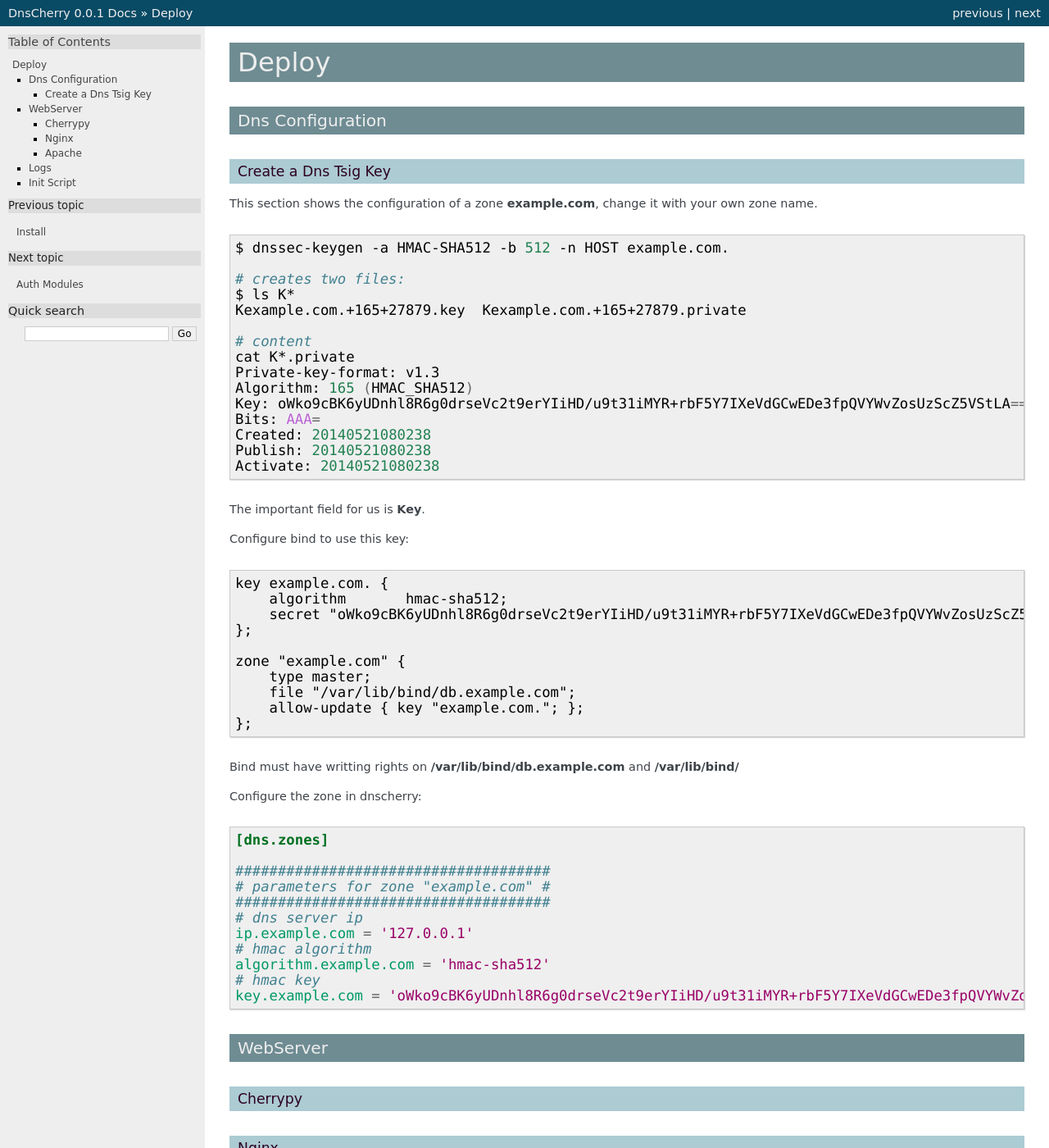
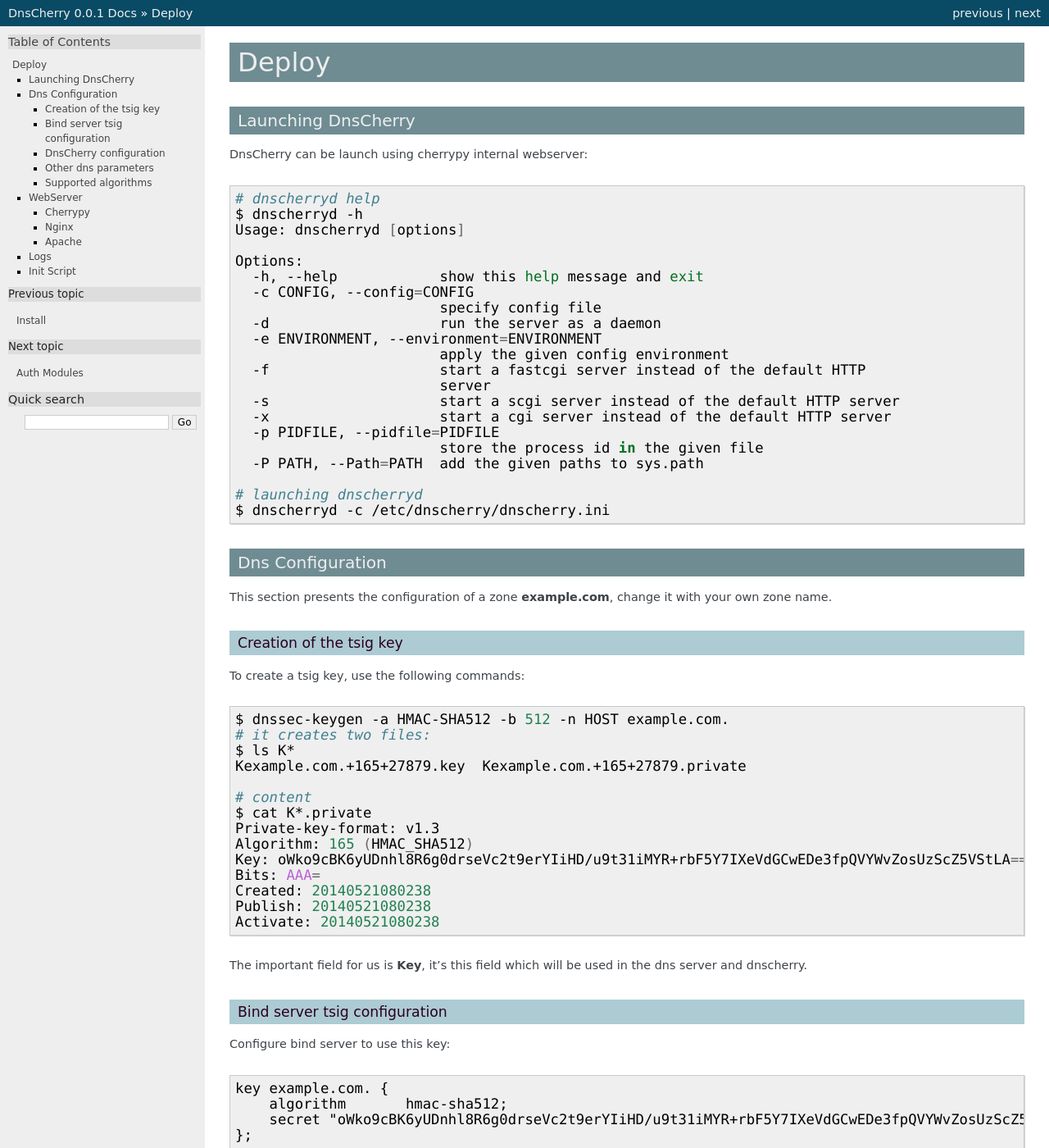
Before and after one commit to kakwa/dnscherry, a Sphinx documentation site: the page built from docs/deploy.rst, in a window 1280 px wide and 1400 px high. Shown: the whole window at 82% size. Built offline with Sphinx 7.4.7, drawn with Linux system fonts in a browser that asks for light colours; some of the changed text lies outside the part shown.

Commit message:
improvement of deploy documentation

```diff
--- a/docs/deploy.rst
+++ b/docs/deploy.rst
@@ -1,24 +1,55 @@
 Deploy
 ======
+
+Launching DnsCherry
+-------------------
+
+DnsCherry can be launch using cherrypy internal webserver:
+
+
+.. sourcecode:: bash
+
+    # dnscherryd help
+    $ dnscherryd -h
+    Usage: dnscherryd [options]
+
+    Options:
+      -h, --help            show this help message and exit
+      -c CONFIG, --config=CONFIG
+                            specify config file
+      -d                    run the server as a daemon
+      -e ENVIRONMENT, --environment=ENVIRONMENT
+                            apply the given config environment
+      -f                    start a fastcgi server instead of the default HTTP
+                            server
+      -s                    start a scgi server instead of the default HTTP server
+      -x                    start a cgi server instead of the default HTTP server
+      -p PIDFILE, --pidfile=PIDFILE
+                            store the process id in the given file
+      -P PATH, --Path=PATH  add the given paths to sys.path
+
+    # launching dnscherryd
+    $ dnscherryd -c /etc/dnscherry/dnscherry.ini
 
 Dns Configuration
 -----------------
 
-Create a Dns Tsig Key
-~~~~~~~~~~~~~~~~~~~~~
+This section presents the configuration of a zone **example.com**, change it with your own zone name.
 
-This section shows the configuration of a zone **example.com**, change it with your own zone name.
+Creation of the tsig key
+~~~~~~~~~~~~~~~~~~~~~~~~
+
+To create a tsig key, use the following commands:
 
 .. sourcecode:: bash
 
    $ dnssec-keygen -a HMAC-SHA512 -b 512 -n HOST example.com.
-
-   # creates two files:
+   # it creates two files:
    $ ls K*
    Kexample.com.+165+27879.key  Kexample.com.+165+27879.private
 
    # content
-   cat K*.private
+   $ cat K*.private
    Private-key-format: v1.3
    Algorithm: 165 (HMAC_SHA512)
    Key: oWko9cBK6yUDnhl8R6g0drseVc2t9erYIiHD/u9t31iMYR+rbF5Y7IXeVdGCwEDe3fpQVYWvZosUzScZ5VStLA==
@@ -27,9 +58,12 @@
    Publish: 20140521080238
    Activate: 20140521080238
 
-The important field for us is **Key**.
+The important field for us is **Key**, it's this field which will be used in the dns server and dnscherry.
 
-Configure bind to use this key:
+Bind server tsig configuration
+~~~~~~~~~~~~~~~~~~~~~~~~~~~~~~
+
+Configure bind server to use this key:
 
 .. sourcecode:: none
 
@@ -44,7 +78,12 @@
         allow-update { key "example.com."; };
     };
 
-Bind must have writting rights on **/var/lib/bind/db.example.com** and **/var/lib/bind/**
+.. warning::
+
+    Bind must have writing rights on **/var/lib/bind/db.example.com** and **/var/lib/bind/**.
+
+DnsCherry configuration
+~~~~~~~~~~~~~~~~~~~~~~~
 
 Configure the zone in dnscherry:
 
@@ -62,6 +101,52 @@
     # hmac key
     key.example.com = 'oWko9cBK6yUDnhl8R6g0drseVc2t9erYIiHD/u9t31iMYR+rbF5Y7IXeVdGCwEDe3fpQVYWvZosUzScZ5VStLA=='
 
+You can configure multiple zones by adding **ip.<your domain>**, **algorithm.<your domain>**
+and **key.<your domain>** in the **[dns.zones]** section.
+
+example:
+
+.. sourcecode:: ini
+
+    [dns.zones]
+
+    ip.example.com = '127.0.0.1'
+    algorithm.example.com = 'hmac-sha512'
+    key.example.com = 'oWko9cZosUzScZ5VStLA=='
+
+    ip.mydomain.org = '192.168.0.1'
+    algorithm.mydomain.org = 'hmac-md5'
+    key.mydomain.org = 'oWko9caaaafdeZosUzScZ5VStLA=='
+
+Other dns parameters
+~~~~~~~~~~~~~~~~~~~~
+
+DnsCherry has other dns paramters which must be provided:
+
+.. sourcecode:: ini
+
+    # other dns parameters
+    [dns]
+    # the default selected zone
+    default.zone = 'example.com'
+    # record types to display
+    type.displayed = 'A, AAAA, CNAME, MX'
+    # record types available for new records
+    type.written = 'A, AAAA, CNAME, MX'
+    # default ttl for new records
+    default.ttl = '3600'
+
+Supported algorithms
+~~~~~~~~~~~~~~~~~~~~
+
+DnsCherry supports the following algorithms:
+
+* hmac-md5
+* hmac-sha1
+* hmac-sha224
+* hmac-sha256
+* hmac-sha384
+* hmac-sha512
 
 WebServer
 ---------
@@ -87,3 +172,8 @@
    :language: bash
 
 This init script is available in **goodies/init-debian**.
+
+Sample DnsCherry Configuration
+
+.. literalinclude:: ../conf/dnscherry.ini
+   :language: ini
```
